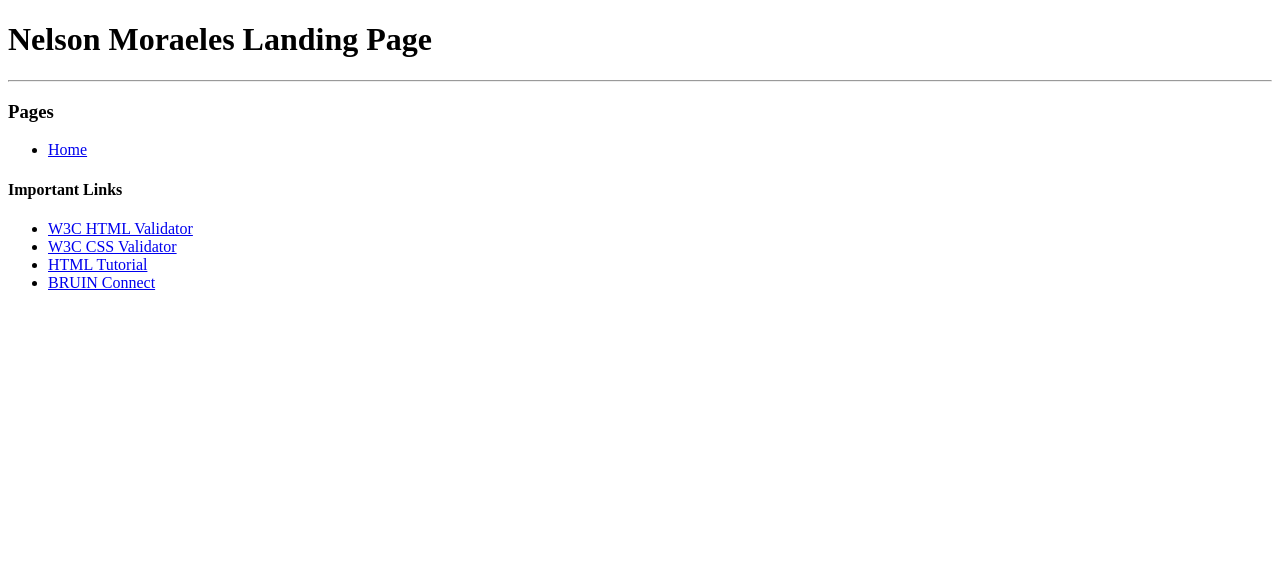
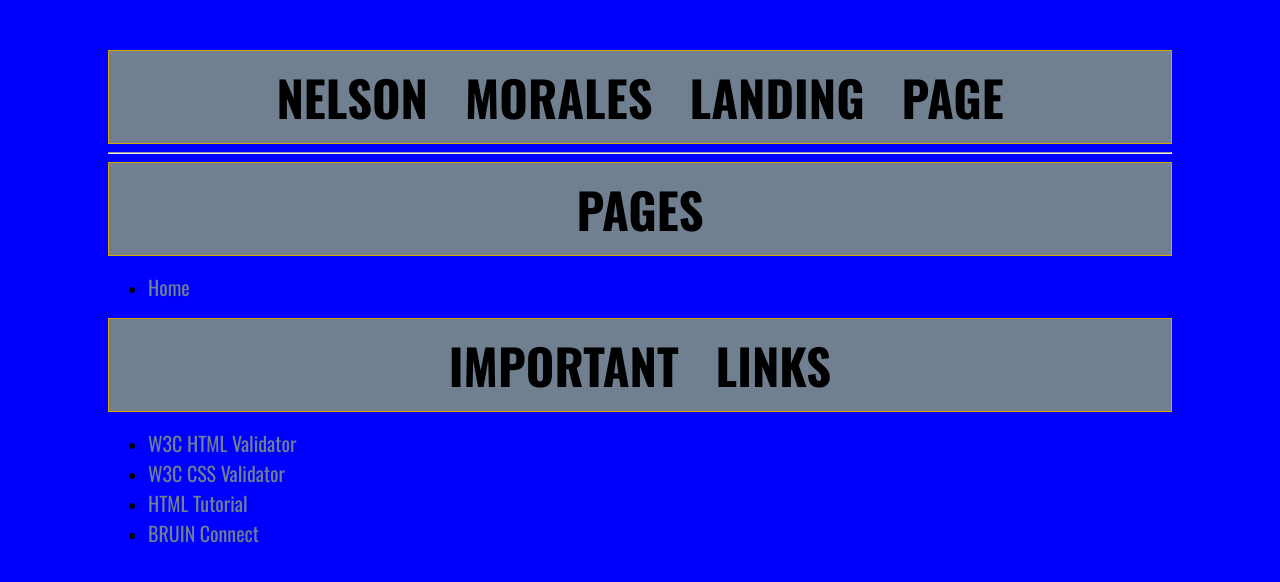
Before and after one commit to Sonofneli7/NelsonMorales, a plain HTML site: page index.html in a window 1280 px wide. Drawn offline with nearby package versions, Linux system fonts and the light colour scheme; a web font is replaced by a local one.

Commit message:
Update index.html

```diff
--- a/index.html
+++ b/index.html
@@ -21,14 +21,14 @@
 <link rel="preconnect" href="https://fonts.gstatic.com" crossorigin>
 <link href="https://fonts.googleapis.com/css2?family=Oswald:wght@300;500;700&family=Quattrocento:wght@400;700&display=swap" rel="stylesheet">
 
-	<link href="bioSite.css" rel="stylesheet" type="text/css" />
+	<link href="site.css" rel="stylesheet" type="text/css" />
 
 
   </head>
   <body>
     <div id="container">
 
-  	<h1> Nelson Moraeles Landing Page</h1>
+  	<h1> Nelson Morales Landing Page</h1>
 
 
   	<hr/>
```
